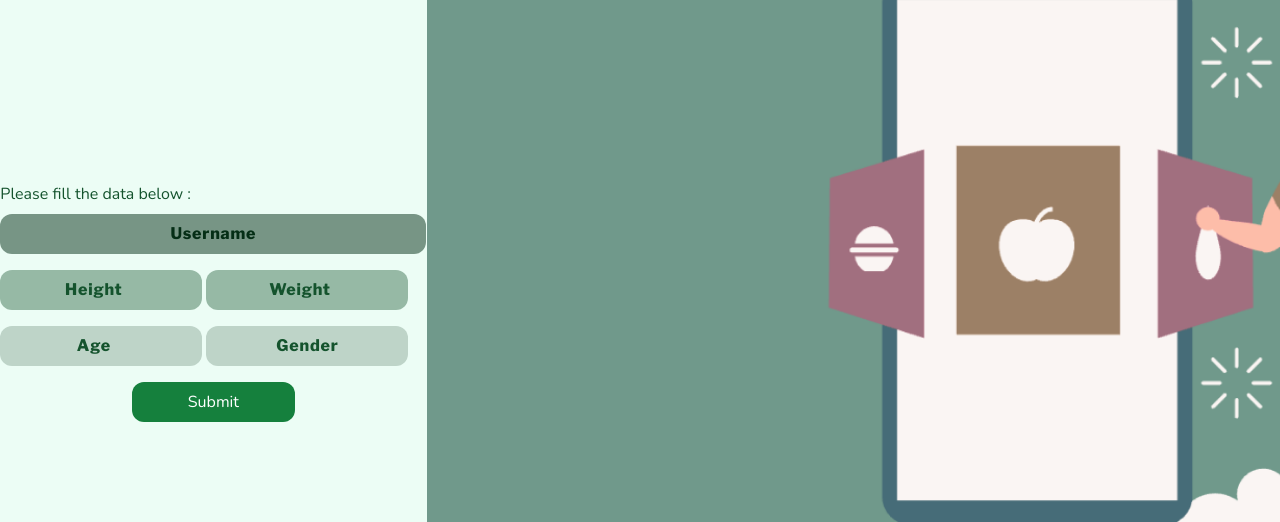
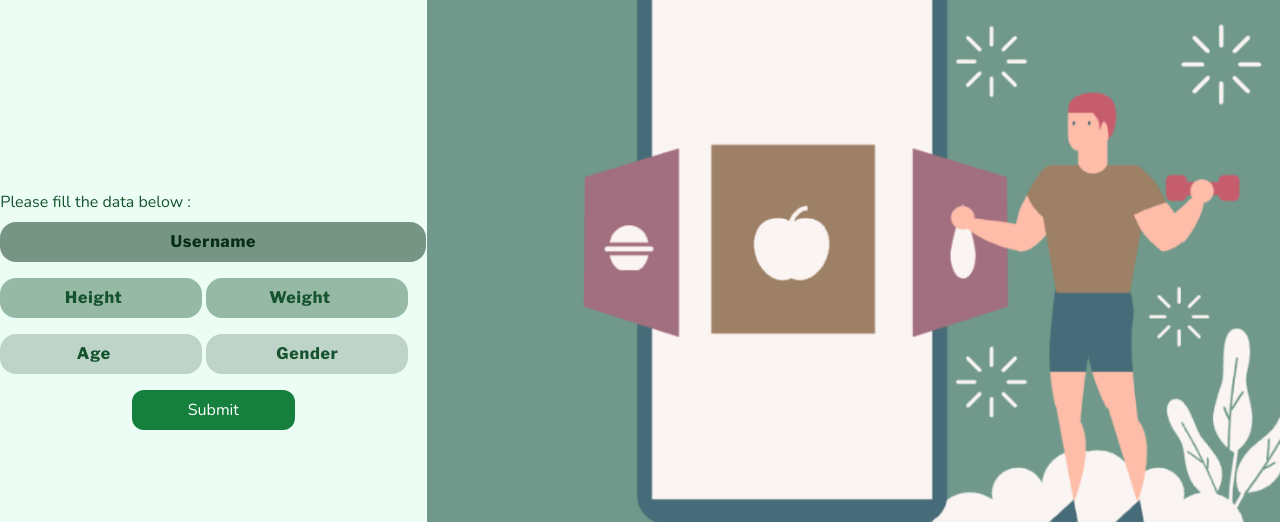
Before and after one commit to ItsMauls/MAUHEALTHY, a website: page index.html in a window 1280 px wide. Shown: the part 278-800 px from the top of the page. Drawn offline with nearby package versions, Linux system fonts and the light colour scheme.

Commit message:
revisi 1

```diff
--- a/index.html
+++ b/index.html
@@ -15,9 +15,9 @@
 <body class="bg-emerald-50">
     <div class="grid grid-cols-3">
         <div class="flex flex-col ">
-            <h1 class="text-4xl tracking-wider font-libre text-green-950 pl-4 mt-14">MAUHEALTHY<span class="text-xl">.com</span></h1>
+            <h1 class="text-5xl tracking-wider font-libre text-green-950 pl-8 mt-14">MAUHEALTHY<span class="text-xl">.com</span></h1>
 
-            <div class="text-green-900 pl-4 text-3xl mt-3 font-nunito ">
+            <div class="text-green-900 pl-8 text-3xl mt-3 font-nunito ">
                 <h1>Mau</h1>
                 <h1>Healthy?</h1>
                 <h1>MAU DONG</h1>
@@ -29,21 +29,21 @@
                     <h2 class="text-start text-green-900 font-nunito">Please fill the data below :</h27>
                     <div class="mb-4 mt-2">
                         <!-- <label for="username" class="font-libre">Username</label> -->
-                        <input type="text" id="username" class="block bg-green-950  mx-auto px-28 py-2 rounded-xl font-libre bg-opacity-50 placeholder:text-green-950 placeholder:tracking-wider text-center" placeholder="Username">
+                        <input type="text" id="username" class="block bg-green-950  mx-auto px-28 py-2 rounded-2xl font-libre bg-opacity-50 placeholder:text-green-950 placeholder:tracking-wider text-center" placeholder="Username">
                     </div>
                     <div class="mb-4 ">
                         <!-- <label for="height" class="font-libre">Height</label> -->
-                        <input type="number" id="height" class="mx-auto rounded-xl font-libre py-2 bg-green-900 bg-opacity-40 text-center  placeholder:text-green-900 placeholder:tracking-wider" placeholder="Height">
+                        <input type="number" id="height" class="mx-auto rounded-2xl font-libre py-2 bg-green-900 bg-opacity-40 text-center  placeholder:text-green-900 placeholder:tracking-wider" placeholder="Height">
 
                         <!-- <label for="weight" class="font-libre">Weight</label> -->
-                        <input type="number" id="weight" class="mx-auto rounded-xl font-libre py-2 bg-green-900 bg-opacity-40 text-center  placeholder:text-green-900 placeholder:tracking-wider" placeholder="Weight">
+                        <input type="number" id="weight" class="mx-auto rounded-2xl font-libre py-2 bg-green-900 bg-opacity-40 text-center  placeholder:text-green-900 placeholder:tracking-wider" placeholder="Weight">
                     </div>
                     <div class="mb-4">
                         <!-- <label for="age" class="font-libre">Age</label> -->
-                        <input type="number" id="age" class="mx-auto rounded-xl font-libre py-2 bg-green-950 bg-opacity-20 text-center  placeholder:text-green-900 placeholder:tracking-wider" placeholder="Age">
+                        <input type="number" id="age" class="mx-auto rounded-2xl font-libre py-2 bg-green-950 bg-opacity-20 text-center  placeholder:text-green-900 placeholder:tracking-wider" placeholder="Age">
 
                         <!-- <label for="gender" class="font-libre">Gender</label> -->
-                        <input type="text" id="gender" class="mx-auto rounded-xl font-libre py-2 bg-green-950 bg-opacity-20 text-center  placeholder:text-green-900 placeholder:tracking-wider" placeholder="Gender">
+                        <input type="text" id="gender" class="mx-auto rounded-2xl font-libre py-2 bg-green-950 bg-opacity-20 text-center  placeholder:text-green-900 placeholder:tracking-wider" placeholder="Gender">
                     </div>
                     <button class="bg-green-700 mx-auto flex justify-center text-center text-white mt-4 px-14 rounded-xl py-2 hover:bg-green-900">Submit</button>
                 </form>
@@ -52,7 +52,7 @@
         </div>
 
         <div class="col-span-2">
-            <img src="image\bg-right.png" class="w-full h-screen object-cover " alt="">
+            <img src="image\center_img.png" class="w-full h-screen object-cover " alt="">
             <!-- <div class="absolute bg-green-950 bottom-20">ss</div> -->
         </div>
     </div>
```
Also changed, not shown: image/center_img.png (added), output.css.
